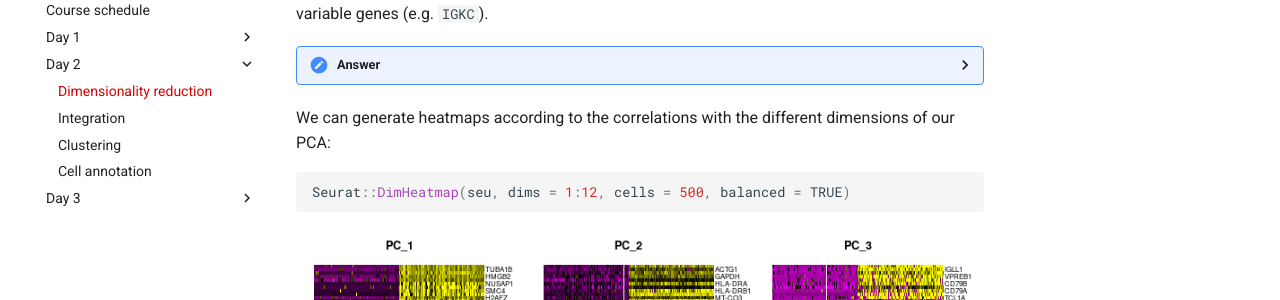
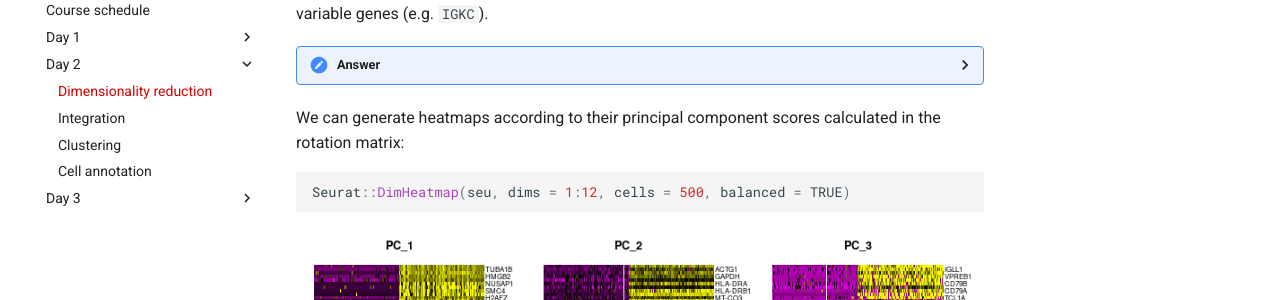
Before and after one commit to sib-swiss/single-cell-training, an MkDocs documentation site: the page built from docs/day2/dimensionality_reduction.md, in a window 1280 px wide and 900 px high, scrolled down 1663 px. Shown: the part 152-452 px from the top of the window. Built offline with MkDocs 1.6.1 and Material for MkDocs 9.7.7, drawn with Linux system fonts in a browser that asks for light colours; comment, search, counter and statistics services are not loaded; the version menu is left out.

Commit message:
corrects factual error in dimred

````diff
--- a/docs/day2/dimensionality_reduction.md
+++ b/docs/day2/dimensionality_reduction.md
@@ -66,7 +66,7 @@ Seurat::FeaturePlot(seu, reduction = "pca", features = "percent.globin")
     </figure>
 
 
-We can generate heatmaps according to the correlations with the different dimensions of our PCA:
+We can generate heatmaps according to their principal component scores calculated in the rotation matrix:
 
 ```R
 Seurat::DimHeatmap(seu, dims = 1:12, cells = 500, balanced = TRUE)
````
